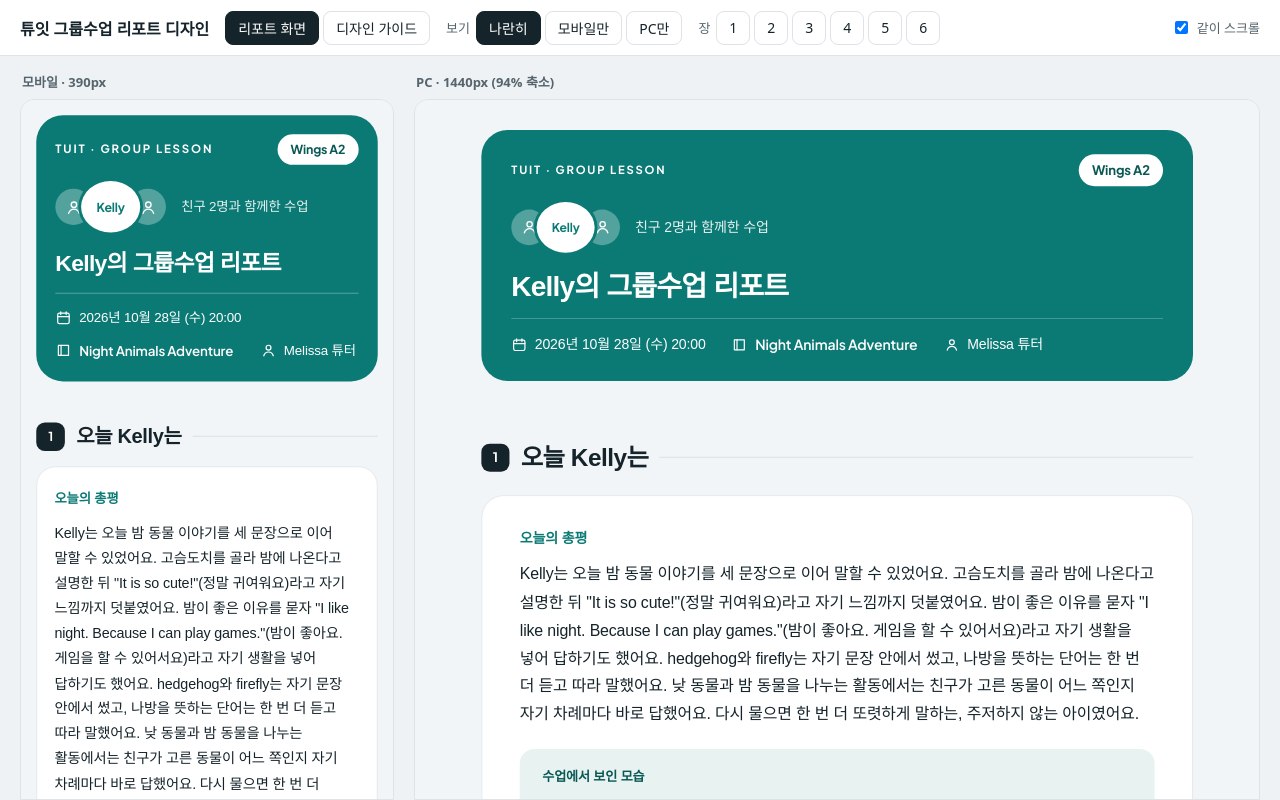
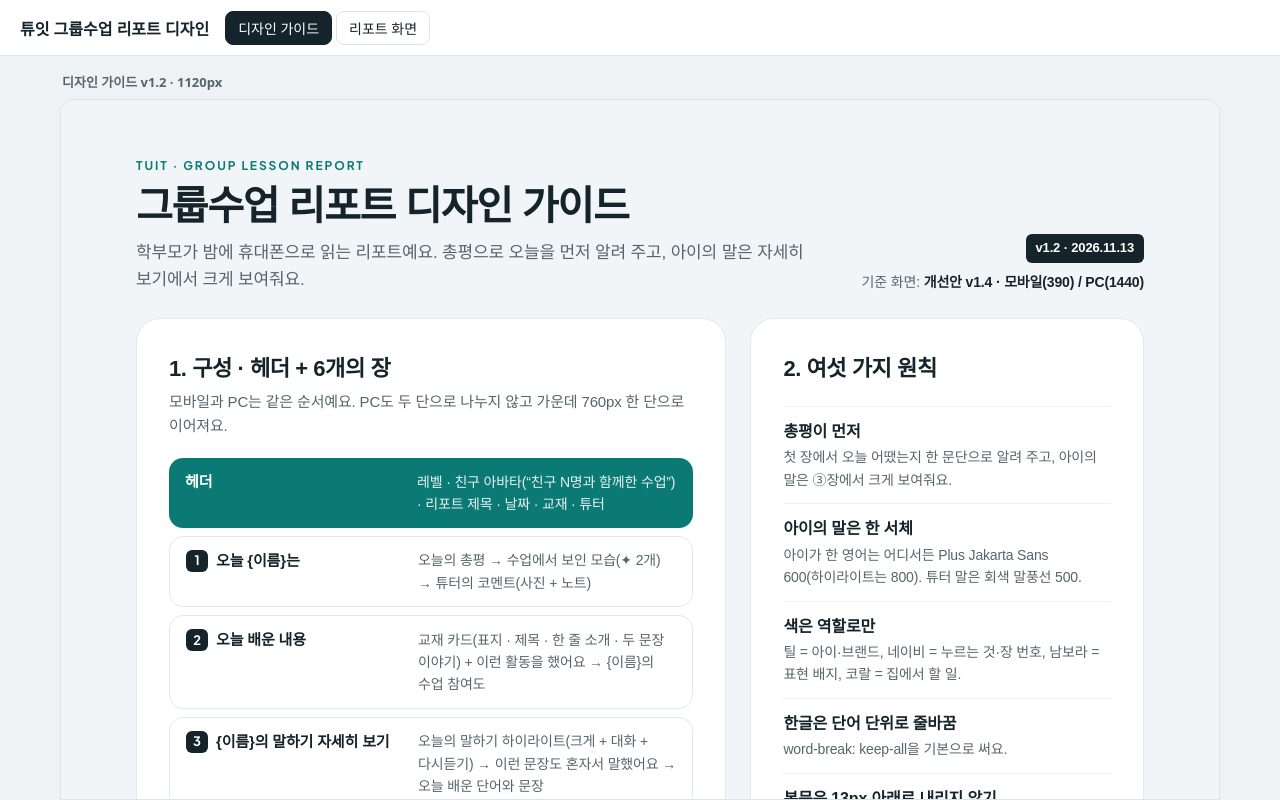
Before and after one commit to songkate3/tuit-group-report-design, a plain HTML site: page index.html in a window 1280 px wide. Drawn offline with Linux system fonts and the light colour scheme; a web font is replaced by a local one.

Commit message:
Add files via upload

```diff
--- a/index.html
+++ b/index.html
@@ -42,8 +42,8 @@ body.onlyM #report{justify-content:center}
 <header>
   <h1>튜잇 그룹수업 리포트 디자인</h1>
   <div class="tabs" role="tablist" aria-label="화면 종류">
-    <button role="tab" id="tabReport" aria-selected="true" aria-controls="report">리포트 화면</button>
-    <button role="tab" id="tabGuide" aria-selected="false" aria-controls="guide">디자인 가이드</button>
+    <button role="tab" id="tabGuide" aria-selected="true" aria-controls="guide">디자인 가이드</button>
+    <button role="tab" id="tabReport" aria-selected="false" aria-controls="report">리포트 화면</button>
   </div>
   <div class="modes" id="modes" aria-label="보기 방식">
     <span>보기</span>
@@ -58,7 +58,7 @@ body.onlyM #report{justify-content:center}
   <label class="sync" id="syncWrap"><input type="checkbox" id="sync" checked> 같이 스크롤</label>
 </header>
 <main>
-  <section class="view on" id="report" role="tabpanel" aria-labelledby="tabReport">
+  <section class="view" id="report" role="tabpanel" aria-labelledby="tabReport">
     <div class="col" id="colM">
       <h2>모바일 · 390px</h2>
       <div class="scroll" id="scM"><div class="stage" id="stM"><iframe id="ifM" title="모바일 리포트" src="mobile/Final_v3.dc.html" scrolling="no"></iframe></div></div>
@@ -68,7 +68,7 @@ body.onlyM #report{justify-content:center}
       <div class="scroll" id="scP"><div class="stage" id="stP"><iframe id="ifP" title="PC 리포트" src="pc/Final_PC_v3.dc.html" scrolling="no"></iframe></div></div>
     </div>
   </section>
-  <section class="view" id="guide" role="tabpanel" aria-labelledby="tabGuide">
+  <section class="view on" id="guide" role="tabpanel" aria-labelledby="tabGuide">
     <div class="col">
       <h2>디자인 가이드 v1.2 · 1120px <span id="gScale"></span></h2>
       <div class="scroll" id="scG"><div class="stage" id="stG"><iframe id="ifG" title="디자인 가이드" data-src="guide/Guide.dc.html" scrolling="no"></iframe></div></div>
@@ -117,6 +117,7 @@ function readChapters(k) {
     var d = $('if' + k).contentDocument; if (!d) return null;
     var hs = d.querySelectorAll('h2'); if (hs.length < 3) return null;
     var ys = []; for (var i = 0; i < hs.length; i++) { ys.push(hs[i].getBoundingClientRect().top + (d.defaultView.scrollY || 0) - 70); }
+    if (ys[ys.length - 1] - ys[0] < 100) return null;   // 탭이 가려져 있을 때는 위치를 못 읽음
     return ys;
   } catch (e) { return null; }
 }
@@ -177,13 +178,14 @@ function tab(which) {
   $('jump').hidden = !(rep && chapters.M && chapters.P);
   var g = $('ifG'); if (!rep && !g.getAttribute('src')) g.setAttribute('src', g.dataset.src);   // 가이드는 탭을 처음 열 때 불러옴
   layout();
+  if (rep && !(chapters.M && chapters.P)) tryChapters(10);
 }
 $('tabReport').onclick = function () { tab('report'); };
 $('tabGuide').onclick = function () { tab('guide'); };
 window.addEventListener('resize', layout);
 $('ifM').addEventListener('load', function () { tryChapters(10); });
 $('ifP').addEventListener('load', function () { tryChapters(10); });
-layout();
+tab('guide');   // 처음 열면 디자인 가이드 탭
 </script>
 </body>
 </html>
```
